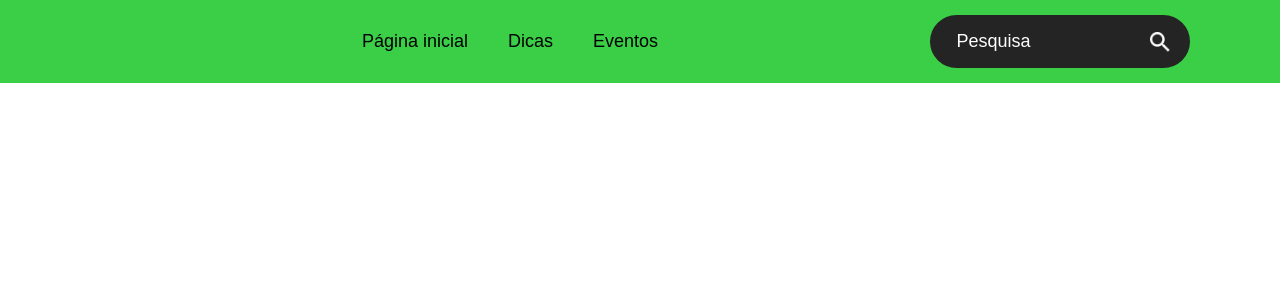
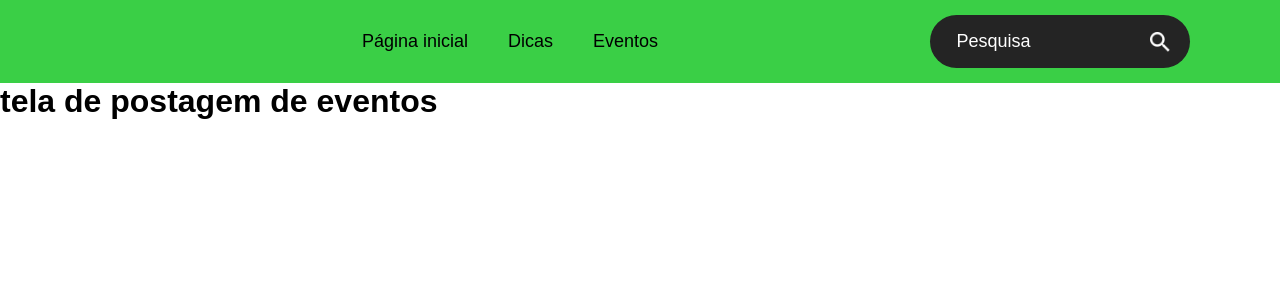
Before and after one commit to lcnsilva/EcoViva, a React (Create React App) app in the folder front-end/: page /PostEventos in a window 1280 px wide. Shown: the top 300 px of the page. Built offline with nearby package versions, Linux system fonts and the light colour scheme.

Commit message:
feat: add estrutura do frontEnd.

```diff
--- a/front-end/package.json
+++ b/front-end/package.json
@@ -9,7 +9,7 @@
     "react": "^18.3.1",
     "react-dom": "^18.3.1",
     "react-router-dom": "^6.26.0",
-    "react-scripts": "5.0.1",
+    "react-scripts": "^5.0.1",
     "web-vitals": "^2.1.4"
   },
   "scripts": {
--- a/front-end/src/App.js
+++ b/front-end/src/App.js
@@ -1,4 +1,5 @@
 import Header from "./components/header";
+import RoutesApp from "./routes";
 import './style.css'
 
 
@@ -6,6 +7,7 @@ function App() {
   return (
     <div className="container">
       <Header/>
+      <RoutesApp/>
     </div>
   );
 }
--- /dev/null
+++ b/front-end/src/Pages/PostDicas/index.js
@@ -0,0 +1,12 @@
+import React from 'react';
+
+function PostDicas() {
+    return (
+        <>
+        <h1>tela de postagem de dicas</h1>
+
+        </>
+    );
+  }
+
+  export default PostDicas;
--- /dev/null
+++ b/front-end/src/Pages/PostEventos/index.js
@@ -0,0 +1,12 @@
+import React from 'react';
+
+function PostEventos() {
+    return (
+        <>
+        <h1>tela de postagem de eventos</h1>
+
+        </>
+    );
+  }
+
+  export default PostEventos;
--- /dev/null
+++ b/front-end/src/Pages/TelaInicial/index.js
@@ -0,0 +1,13 @@
+import React from 'react';
+
+function TelaInicial() {
+    return(
+
+
+        <>
+        <h1>Home</h1>
+        </>
+    );
+  }
+
+  export default TelaInicial;
--- /dev/null
+++ b/front-end/src/routes.js
@@ -0,0 +1,19 @@
+import {BrowserRouter,Routes,Route} from 'react-router-dom';
+import TelaInicial from "./Pages/TelaInicial";
+import PostEventos from "./Pages/PostEventos";
+import PostDicas from "./Pages/PostDicas";
+
+function RoutesApp(){
+
+    return (
+       <BrowserRouter>
+       <Routes>
+           <Route path='/' element = {<TelaInicial/>}/>
+           <Route path='PostEventos' element = {<PostEventos/>}/>
+           <Route path='PostDicas' element = {<PostDicas/>}/>
+         </Routes>
+       </BrowserRouter>
+    );
+   }
+
+   export default RoutesApp;
```
Also changed, not shown: 1 other file (tests, documents, lock files or other folders).
